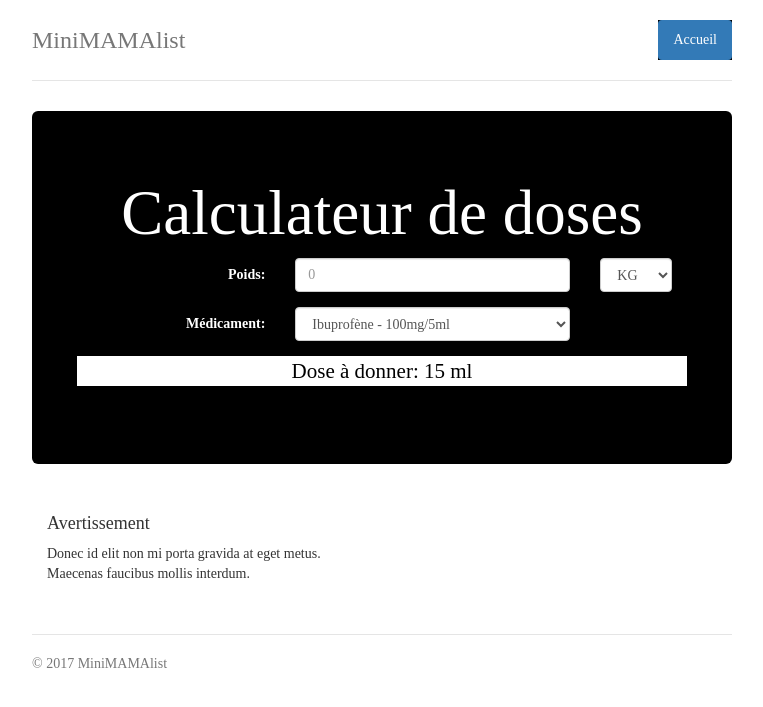
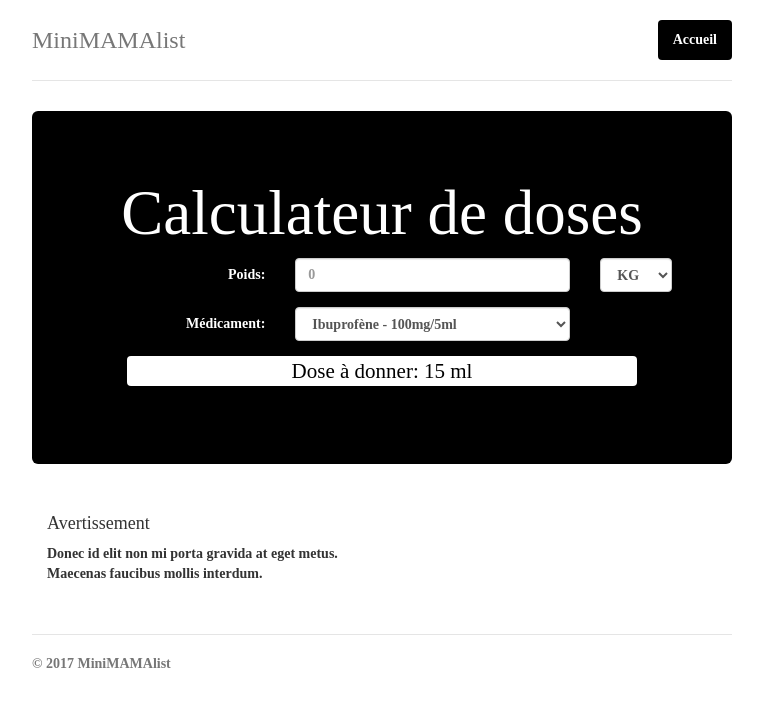
Before and after one commit to patrickboutin/patrickboutin.github.io, a Jekyll site: the page index.html, which Jekyll copies as it is, in a window 1280 px wide. Shown: the top 707 px of the page, without its empty margins (258-1021 px from the left). Built offline with Jekyll 4.4.1, drawn with Linux system fonts in a browser that asks for light colours.

Commit message:
Changement styles

```diff
--- a/css/jumbotron-narrow.css
+++ b/css/jumbotron-narrow.css
@@ -1,6 +1,7 @@
 /* Space out content a bit */
 * {
   font-family: Ormont;
+  font-weight: 900;
 }
 body {
   padding-top: 20px;
@@ -55,9 +56,14 @@ body {
 .bg-success {
   background-color: white;
   color: black;
+  margin-left: 50px;
+  margin-right: 50px;
+  border-radius: 4px;
 }
 
-.nav-pills {
+.nav-pills > li.active > a,
+.nav-pills > li.active > a:hover,
+.nav-pills > li.active > a:focus {
   background-color: black;
 }
 
```
